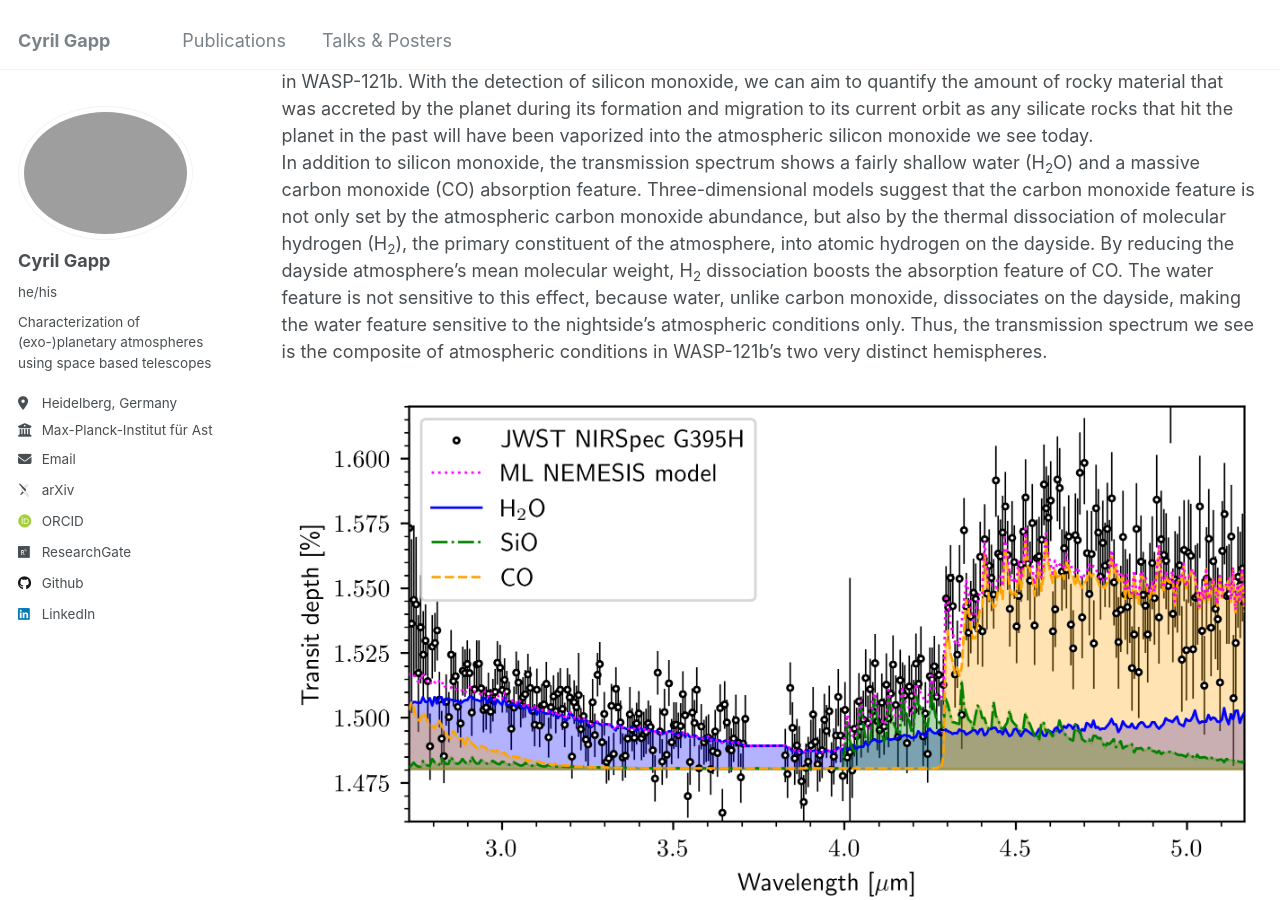
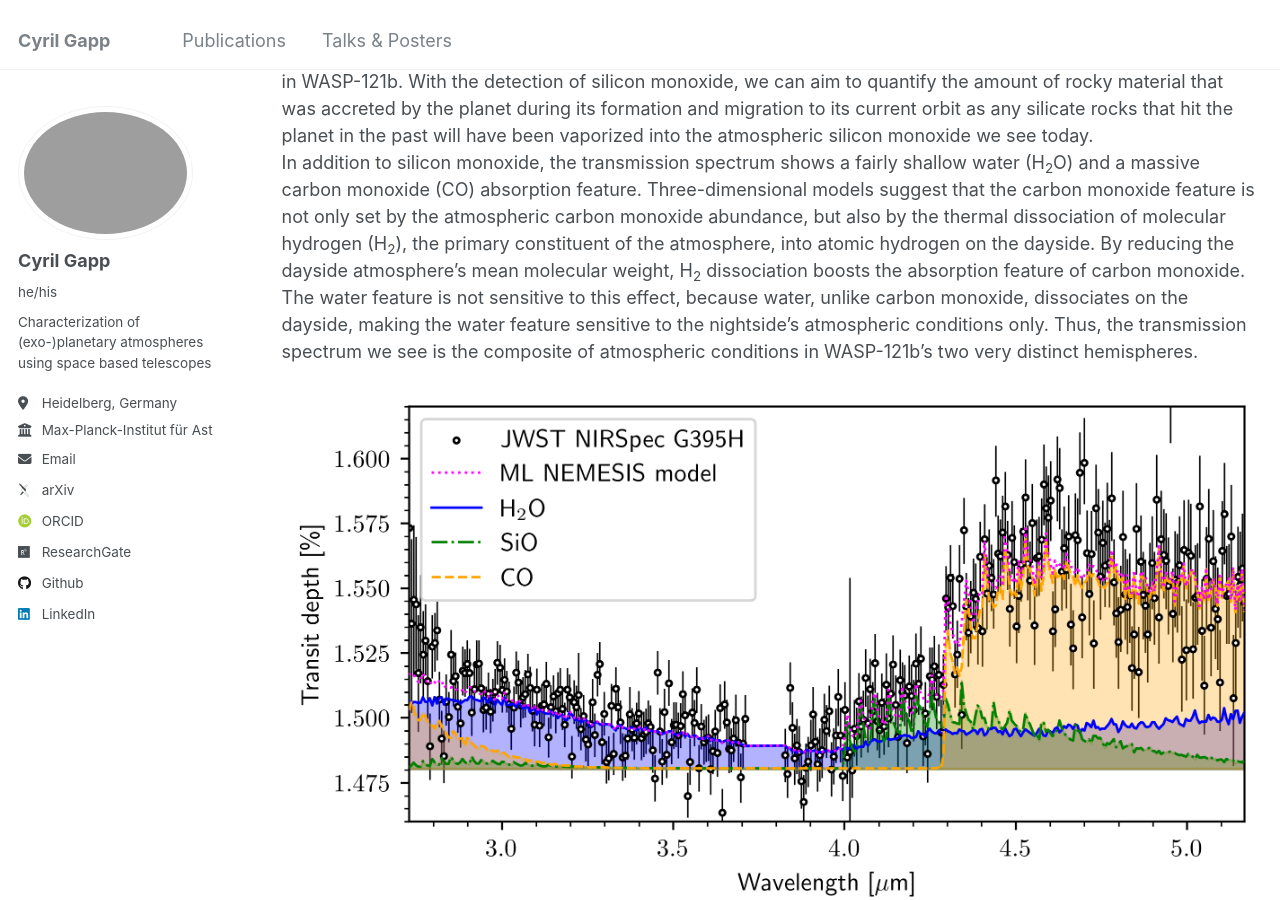
Before and after one commit to gapp-c/gapp-c.github.io, a Jekyll site: the page built from _pages/publications.md, in a window 1280 px wide and 900 px high, scrolled down 363 px. Built offline with Jekyll 4.4.1, drawn with Linux system fonts in a browser that asks for light colours; some web fonts are replaced.

Commit message:
wasp121 update

```diff
--- a/_pages/publications.md
+++ b/_pages/publications.md
@@ -13,7 +13,7 @@ WASP-121b's transmission spectrum observed with JWST/NIRSpec G395H reveals therm
 ----------------------------------------------------------------------------
 
 WASP-121b is an extrasolar gas giant orbiting an F6-type star in a distance less than two times the star's diameter, making it one of the hottest planets known. Its transmission spectrum observed with JWST/NIRSpec (see below) shows a clear absorption feature of gas-phase silicon monoxide (SiO) between 4.0 and 4.3µm. This molecule has not been detected in any planet's atmosphere before, because in gaseous planets, silicon is expected to be condensed into clouds or locked in the deep interior unless atmospheric temperatures become as high as they are in WASP-121b. With the detection of silicon monoxide, we can aim to quantify the amount of rocky material that was accreted by the planet during its formation and migration to its current orbit as any silicate rocks that hit the planet in the past will have been vaporized into the atmospheric silicon monoxide we see today.
-In addition to silicon monoxide, the transmission spectrum shows a fairly shallow water (H<sub>2</sub>O) and a massive carbon monoxide (CO) absorption feature. Three-dimensional models suggest that the carbon monoxide feature is not only set by the atmospheric carbon monoxide abundance, but also by the thermal dissociation of molecular hydrogen (H<sub>2</sub>), the primary constituent of the atmosphere, into atomic hydrogen on the dayside. By reducing the dayside atmosphere's mean molecular weight, H<sub>2</sub> dissociation boosts the absorption feature of CO. The water feature is not sensitive to this effect, because water, unlike carbon monoxide, dissociates on the dayside, making the water feature sensitive to the nightside's atmospheric conditions only. Thus, the transmission spectrum we see is the composite of atmospheric conditions in WASP-121b's two very distinct hemispheres.
+In addition to silicon monoxide, the transmission spectrum shows a fairly shallow water (H<sub>2</sub>O) and a massive carbon monoxide (CO) absorption feature. Three-dimensional models suggest that the carbon monoxide feature is not only set by the atmospheric carbon monoxide abundance, but also by the thermal dissociation of molecular hydrogen (H<sub>2</sub>), the primary constituent of the atmosphere, into atomic hydrogen on the dayside. By reducing the dayside atmosphere's mean molecular weight, H<sub>2</sub> dissociation boosts the absorption feature of carbon monoxide. The water feature is not sensitive to this effect, because water, unlike carbon monoxide, dissociates on the dayside, making the water feature sensitive to the nightside's atmospheric conditions only. Thus, the transmission spectrum we see is the composite of atmospheric conditions in WASP-121b's two very distinct hemispheres.
 
 ![WASP-121b's transmission spectrum observed with JWST/NIRSpec](/images/w121b_transmission-spectrum.png)
 
```
